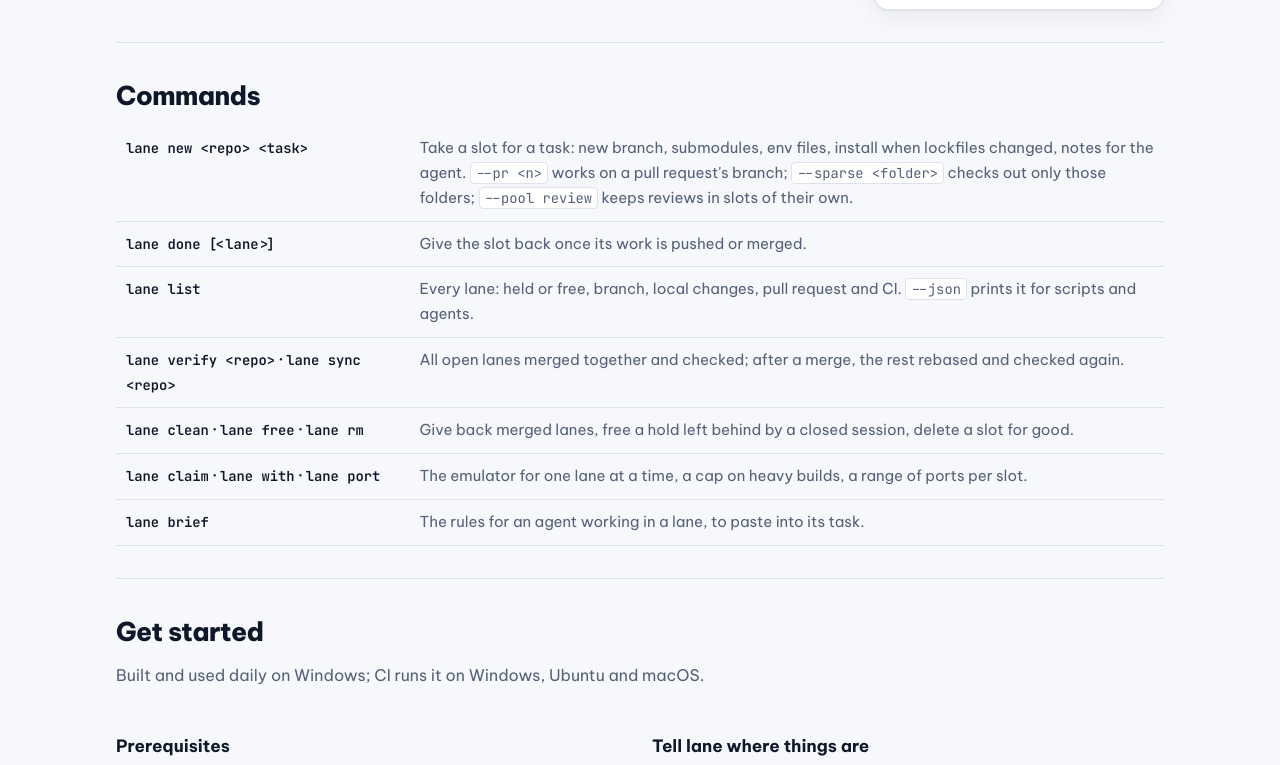
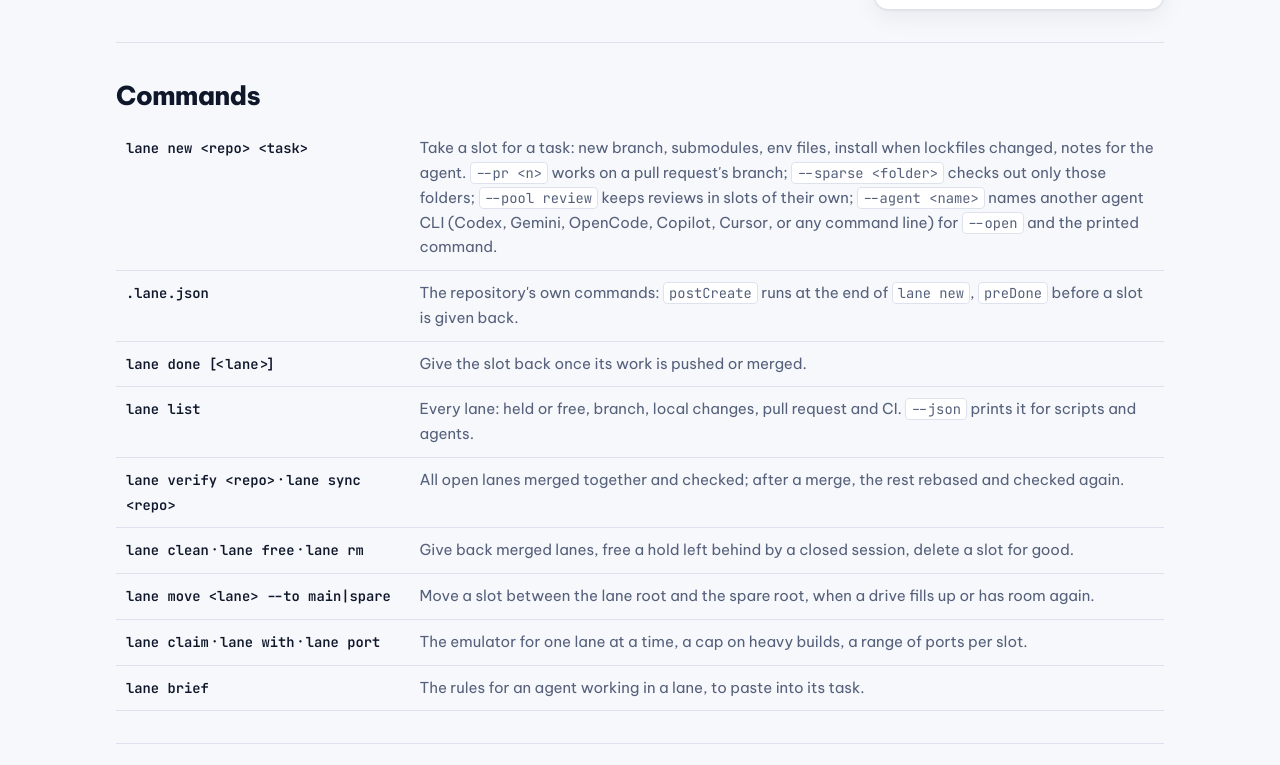
Before and after one commit to vannt-dev/lane, a website: page docs/index.html in a window 1280 px wide. Shown: the part 3404-4169 px from the top of the page. Drawn offline with Linux system fonts and the light colour scheme.

Commit message:
docs: sync the site and README with lane 0.11 to 0.14
Site: lane clean --force in the round, lane move, --agent and .lane.json in the
commands, --open with --agent in the limits (EN + VI). README: drop the false
150-line rule, add move, sparse, linkdeps, branches and git-env to the file table.

```diff
--- a/docs/index.html
+++ b/docs/index.html
@@ -561,7 +561,7 @@ next: cd F:/demo/wt/dfk-2 &amp;&amp; claude   (agents: lane brief dfk-2; when pu
 <span class="dim">$</span> lane verify myrepo              <span class="dim"># before merging: do the two pass together?</span>
 <span class="dim"># merge feat/a's pull request, then:</span>
 <span class="dim">$</span> lane sync myrepo --push         <span class="dim"># feat/b onto the new base, checked again, pushed</span>
-<span class="dim">$</span> lane clean --yes                <span class="dim"># merged slots back to the pool, main clone pulled</span></pre>
+<span class="dim">$</span> lane clean --yes --force        <span class="dim"># merged slots back to the pool, main clone pulled</span></pre>
         <h3 data-i18n="round.junto.h">With junto</h3>
         <p class="note" data-i18n="round.junto">
           With <a href="https://github.com/vannt-dev/junto">junto</a> each lane keeps its own task and quality gates, and
@@ -620,7 +620,15 @@ next: cd F:/demo/wt/dfk-2 &amp;&amp; claude   (agents: lane brief dfk-2; when pu
             <td data-i18n="cmd.new">
               Take a slot for a task: new branch, submodules, env files, install when lockfiles changed, notes for the agent.
               <code>--pr &lt;n&gt;</code> works on a pull request's branch; <code>--sparse &lt;folder&gt;</code> checks out only those
-              folders; <code>--pool review</code> keeps reviews in slots of their own.
+              folders; <code>--pool review</code> keeps reviews in slots of their own; <code>--agent &lt;name&gt;</code> names another agent
+              CLI (Codex, Gemini, OpenCode, Copilot, Cursor, or any command line) for <code>--open</code> and the printed command.
+            </td>
+          </tr>
+          <tr>
+            <th><code>.lane.json</code></th>
+            <td data-i18n="cmd.hooks">
+              The repository's own commands: <code>postCreate</code> runs at the end of <code>lane new</code>, <code>preDone</code> before a
+              slot is given back.
             </td>
           </tr>
           <tr>
@@ -638,6 +646,10 @@ next: cd F:/demo/wt/dfk-2 &amp;&amp; claude   (agents: lane brief dfk-2; when pu
           <tr>
             <th><code>lane clean</code> · <code>lane free</code> · <code>lane rm</code></th>
             <td data-i18n="cmd.clean">Give back merged lanes, free a hold left behind by a closed session, delete a slot for good.</td>
+          </tr>
+          <tr>
+            <th><code>lane move &lt;lane&gt; --to main|spare</code></th>
+            <td data-i18n="cmd.move">Move a slot between the lane root and the spare root, when a drive fills up or has room again.</td>
           </tr>
           <tr>
             <th><code>lane claim</code> · <code>lane with</code> · <code>lane port</code></th>
@@ -685,7 +697,7 @@ export LANE_ROOT="$HOME/wt"</pre>
         <h3 data-i18n="gs.lim.h">Limits</h3>
         <ul>
           <li data-i18n="lim.1">
-            <code>lane new --open</code> starts Claude Code in a new Windows Terminal tab on Windows, in a new tmux window inside tmux; elsewhere it prints the command to run.
+            <code>lane new --open</code> starts Claude Code (or the agent <code>--agent</code> names) in a new Windows Terminal tab on Windows, in a new tmux window inside tmux; elsewhere it prints the command to run.
           </li>
           <li data-i18n="lim.2">
             Windows does not tell another process's working folder, so a shell sitting in a slot is not seen when lane looks for left-behind
@@ -748,11 +760,14 @@ export LANE_ROOT="$HOME/wt"</pre>
             'Với <a href="https://github.com/vannt-dev/junto">junto</a>, mỗi lane giữ task và các quality gate riêng, và <code>/junto:status all</code> hiện task của mọi lane trong một bảng (hoặc một trang board với <code>/junto:status html</code>). junto cảnh báo khi base đã đổi sau lần verify của một lane, đúng bài học mà <code>lane sync</code> xử lý.',
           'cmd.h2': 'Các lệnh',
           'cmd.new':
-            'Lấy một slot cho task: nhánh mới, submodule, file env, cài thư viện khi lockfile đổi, ghi chú cho agent. <code>--pr &lt;n&gt;</code> làm trên nhánh của một pull request; <code>--sparse &lt;thư mục&gt;</code> chỉ lấy các thư mục đó; <code>--pool review</code> để việc review dùng slot riêng.',
+            'Lấy một slot cho task: nhánh mới, submodule, file env, cài thư viện khi lockfile đổi, ghi chú cho agent. <code>--pr &lt;n&gt;</code> làm trên nhánh của một pull request; <code>--sparse &lt;thư mục&gt;</code> chỉ lấy các thư mục đó; <code>--pool review</code> để việc review dùng slot riêng; <code>--agent &lt;tên&gt;</code> chọn agent CLI khác (Codex, Gemini, OpenCode, Copilot, Cursor, hoặc câu lệnh bất kỳ) cho <code>--open</code> và cho câu lệnh được in ra.',
+          'cmd.hooks':
+            'Lệnh riêng của repository: <code>postCreate</code> chạy ở cuối <code>lane new</code>, <code>preDone</code> chạy trước khi trả slot.',
           'cmd.done': 'Trả slot khi việc đã được push hoặc merge.',
           'cmd.list': 'Mọi lane: đang giữ hay trống, nhánh, thay đổi chưa commit, pull request và CI. <code>--json</code> in ra dạng JSON cho script và agent.',
           'cmd.verify': 'Merge mọi lane đang mở với nhau rồi kiểm tra; sau một lần merge, rebase các lane còn lại và kiểm tra lại.',
           'cmd.clean': 'Trả các lane đã merge, giải phóng slot bị bỏ quên khi một phiên đóng, xóa hẳn một slot.',
+          'cmd.move': 'Chuyển một slot giữa thư mục lane chính và thư mục dự phòng, khi ổ đĩa gần đầy hoặc đã có chỗ trở lại.',
           'cmd.claim': 'Máy ảo cho từng lane một, giới hạn số build nặng, một dải cổng cho mỗi slot.',
           'cmd.brief': 'Quy tắc cho agent làm việc trong lane, để dán vào task của nó.',
           'gs.h2': 'Bắt đầu',
@@ -766,7 +781,7 @@ export LANE_ROOT="$HOME/wt"</pre>
           'gs.env': '<code>LANE_REPOS</code> chứa các bản clone, <code>LANE_ROOT</code> chứa các slot. Cả hai đều bắt buộc.',
           'gs.lim.h': 'Giới hạn',
           'lim.1':
-            '<code>lane new --open</code> mở Claude Code trong một tab Windows Terminal mới trên Windows, trong một cửa sổ tmux mới khi đang ở trong tmux; trường hợp khác, lệnh in ra câu lệnh để bạn tự chạy.',
+            '<code>lane new --open</code> mở Claude Code (hoặc agent mà <code>--agent</code> chỉ định) trong một tab Windows Terminal mới trên Windows, trong một cửa sổ tmux mới khi đang ở trong tmux; trường hợp khác, lệnh in ra câu lệnh để bạn tự chạy.',
           'lim.2':
             'Windows không cho biết thư mục làm việc của tiến trình khác, nên khi tìm slot bị bỏ quên, lane không thấy một shell đang đứng trong slot; tiến trình có tên slot trên dòng lệnh thì vẫn thấy.',
           'lim.3': 'Mỗi nhánh chỉ checkout được ở một lane một lúc; <code>lane done</code> tách slot khỏi nhánh.',
```
Also changed, not shown: README.md.
